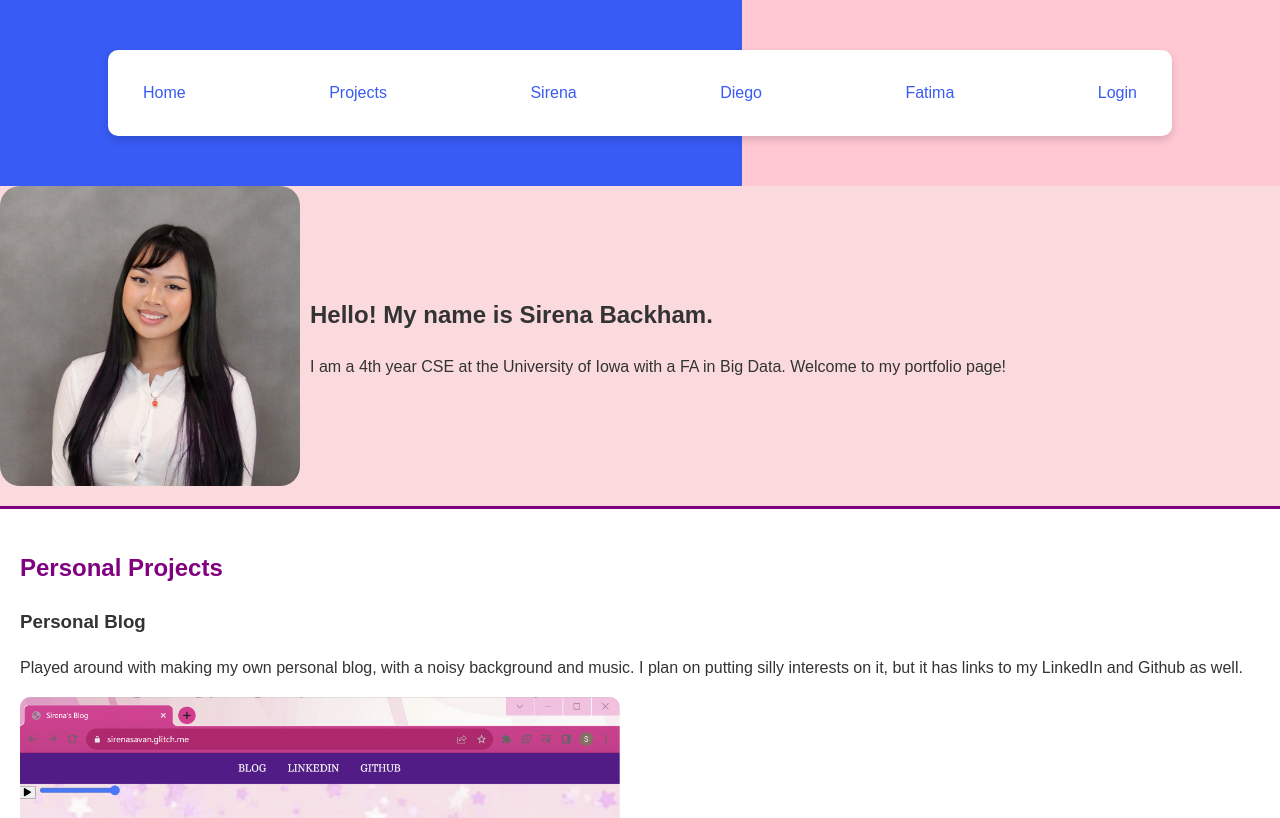
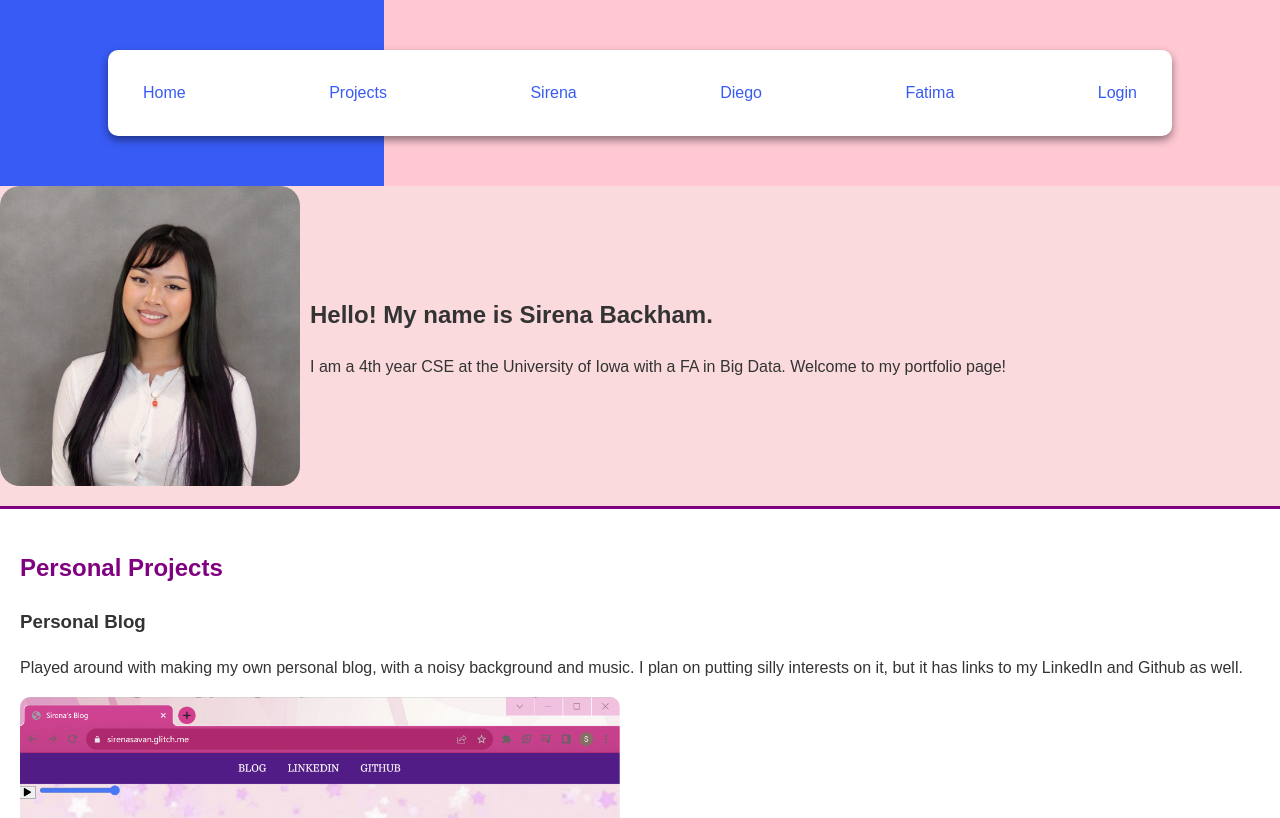
Before and after one commit to sbackham/GirlCoded, a React (Create React App) app in the folder girlcoded/: page /team/sirena-backham in a window 1280 px wide. Shown: the top 818 px of the page. Built offline with nearby package versions, Linux system fonts and the light colour scheme; no server answers.

Commit message:
Finished background of navbar.

```diff
--- a/girlcoded/src/Components/Navbar.js
+++ b/girlcoded/src/Components/Navbar.js
@@ -1,10 +1,30 @@
 import React from 'react';
-import { Link } from 'react-router-dom'; // Import Link
+import { Link, useLocation } from 'react-router-dom'; // Import useLocation
 import './navbar.css'; // Make sure the path is correct to import the CSS file
 
 const Navbar = () => {
+  const location = useLocation(); // Hook to get the current location
+
+  // Object mapping paths to gradient styles
+  const gradients = {
+    '/': 'linear-gradient(to right, #385bf5 68%, #ffc8d3 32%)',
+    '/login': 'linear-gradient(to right, #385bf5 58%, #ffc8d3 42%)',
+    '/team/sirena-backham': 'linear-gradient(to right, #385bf5 30%, #ffc8d3 30%, #ffc8d3 100%)',
+    '/team/diego-diaz': 'linear-gradient(to right, #385bf5 81%, #ffc8d3 19%)',
+    '/team/fatima-kammona': 'linear-gradient(to right, #385bf5 40%, #ffc8d3 40%, #ffc8d3 100%)',
+  };
+
+  // Determine the current gradient based on the path
+  const currentGradient = gradients[location.pathname] || gradients['/'];
+
+  // Style object for the background container
+  const backgroundStyle = {
+    background: currentGradient,
+    padding: '30px 0', // Add your padding as required
+  };
+
   return (
-    <div className="background-container">
+    <div className="background-container" style={backgroundStyle}>
       <nav className="navbar">
         <Link to="/" className="nav-item">Home</Link>
         <Link to="/projects" className="nav-item">Projects</Link>
--- a/girlcoded/src/Components/loginPage.css
+++ b/girlcoded/src/Components/loginPage.css
@@ -5,7 +5,7 @@
   height: 100vh;
   /* Using a linear gradient to create the split backdrop */
  /* background: linear-gradient(to right, #add8e6 58%, #ffc0cb 4%); /* Adjust the colors to match the exact shades you want */
-  background: linear-gradient(to right, #385bf5 58%, #ffc8d3 42%); /* Adjust the colors to match the exact shades you want */
+  background: linear-gradient(to right, #385bf5 58%, #FADADD 42%); /* Adjust the colors to match the exact shades you want */
 }
 
 .login-form {
--- a/girlcoded/src/Components/navbar.css
+++ b/girlcoded/src/Components/navbar.css
@@ -13,7 +13,7 @@
   border-radius: 10px; /* Optional: to have rounded corners */
   position: relative; /* To stay in the flow of the document */
   z-index: 1000; /* Ensure it's above the background */
-  box-shadow: 0 4px 8px rgba(0, 0, 0, 0.15); /* Shadow to create a "floating" effect */
+  box-shadow: 0 4px 8px rgba(0, 0, 0, 0.45); /* Shadow to create a "floating" effect */
 }
 
 /* Styles for the nav items */
--- a/girlcoded/src/Pages/FatimaPersonalPage.js
+++ b/girlcoded/src/Pages/FatimaPersonalPage.js
@@ -19,7 +19,6 @@ const projects = [
   },
   // ... more projects
 ];
-
 
 const FatimaPersonalPage = () => {
   return (
```
